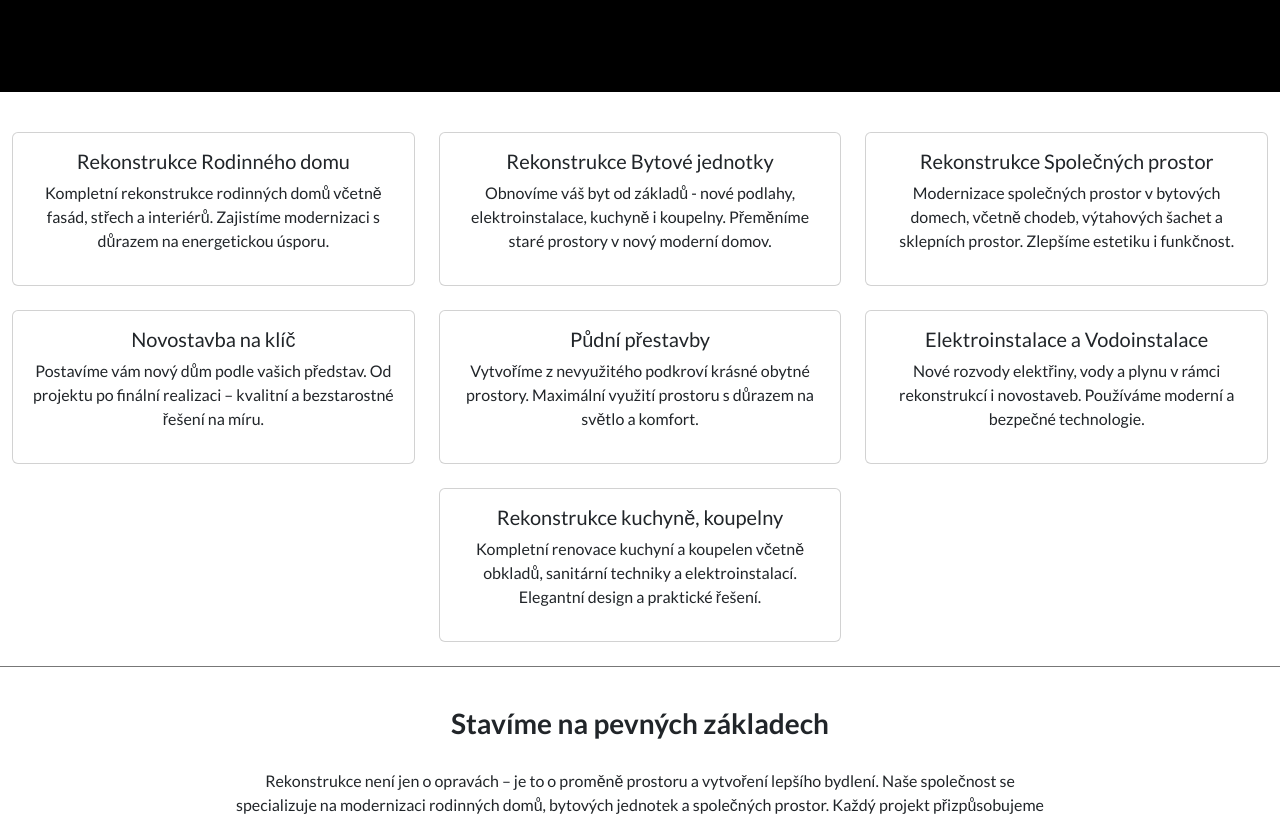
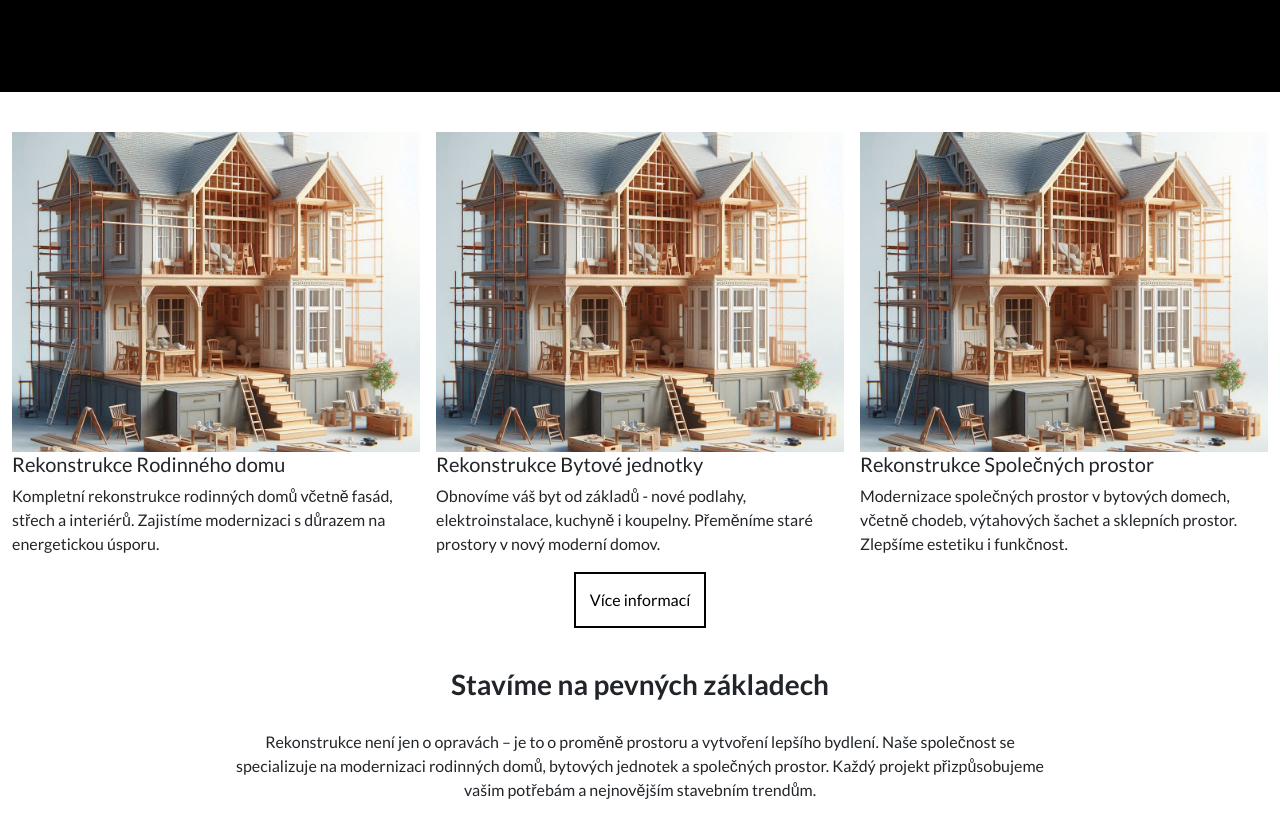
Before and after one commit to michael11plus/Stavebni-FE, a React (Create React App) app: page / in a window 1280 px wide. Shown: the part 1340-2156 px from the top of the page. Built offline with nearby package versions, Linux system fonts and the light colour scheme.

Commit message:
Modify services component

```diff
--- a/src/assets/index.js
+++ b/src/assets/index.js
@@ -1,7 +1,9 @@
 import kitchen_1 from './kitchen-1.png';
 import kitchen_2 from './kitchen-2.jpg';
+import reconstruct_house from './reconstruct-house.jpeg';
 
 export {
     kitchen_1,
-    kitchen_2
+    kitchen_2,
+    reconstruct_house
 };
--- a/src/components/Body/Services.jsx
+++ b/src/components/Body/Services.jsx
@@ -1,24 +1,37 @@
-import React from 'react';
+import React, { useState } from 'react';
 import { Container, Row, Col, Card } from 'react-bootstrap';
 import "../../styles/styles.css";
 import { servicesData } from '../../utils/mockupData';
+import { reconstruct_house } from '../../assets';
 
 const Services = () => {
+    const [showServices, setShowServices] = useState(false);
+    const showServicesHandler = () => {
+        setShowServices(!showServices);
+    };
+
     return (
         <Container className='services-container' fluid>
             {/* <h2>Naše služby</h2> */}
-            <Row className='justify-content-center'>
-                {servicesData.map((service) => (
-                    <Col key={service.id} md={6} lg={4} className="mb-4">
-                        <Card className="service-card">
-                            <Card.Body>
+            <div className='justify-content-center base-width p-0 service-grid'>
+                {servicesData.map((service, index) => {
+                    if (index > 2 && !showServices)
+                        return;
+                    else
+                        return (
+                            <div key={service.id} md={6} lg={4} className="">
+                                <Card className="service-card">
+                                    <img src={service.img} className='service-image'/>
+                                </Card>
                                 <h5 className="service-title">{service.title}</h5>
                                 <p className="service-caption">{service.caption}</p>
-                            </Card.Body>
-                        </Card>
-                    </Col>
-                ))}
-            </Row>
+                            </div>
+                        )
+                })}
+            </div>
+            <button className="button--black" onClick={showServicesHandler}>
+                Více informací
+            </button>
         </Container>
     );
 };
--- a/src/styles/styles.css
+++ b/src/styles/styles.css
@@ -27,20 +27,40 @@
     align-items: center;
 }
 
+.service-grid {
+    display: grid;
+    grid-template-columns: repeat(3, 1fr) !important; /* 3 equal-width columns */
+    gap: 16px !important; /* Space between columns */
+    margin: 0 !important; /* Ensure no extra margin */
+    padding: 0; /* Ensure no extra padding */
+    width: 100%; /* Make sure it takes full width */
+}
+
+.service-grid > * {
+    width: 100%;
+}
+
 .service-card {
     text-align: center;
-    border: none;
-    transition: transform 0.2s ease-in-out;
+    border: none !important;
+    /* transition: transform 0.2s ease-in-out; */
+
     cursor: pointer;
 }
 
+/*
 .service-card:hover {
     transform: scale(1.05);
+}
+ */
+
+.service-image {
+    object-fit: cover !important;
+    height: 320px;
 }
 
 .about-container {
     padding: 40px 0;
-    border-top: solid #777 0.5px;
     p {
         margin-top: 28px;
     }
@@ -147,6 +167,42 @@
     color: black;
 }
 
+
+.button--black {
+    position: relative;
+    text-align: center;
+    display: inline-block;
+    padding: 14px;
+    background-color: transparent;
+    color: black;
+    border: black solid 2px;
+    color: black;
+    overflow: hidden;
+    transition: color 0.2s ease, border-color 0.2s ease;
+    z-index: 1;
+}
+
+.button--black::after {
+    content: "";
+    position: absolute;
+    top: 50%;
+    left: 50%;
+    width: 0%;
+    height: 100%;
+    background-color: black;
+    transform: translate(-50%, -50%);
+    transition: width 0.2s ease-in-out;
+    z-index: -1; /* Moves behind the text */
+}
+
+.button--black:hover::after {
+    width: 102%;
+}
+
+.button--black:hover {
+    color: white;
+}
+
 .flipped-image {
     transform: scaleX(-1);
 }
--- a/src/utils/mockupData.js
+++ b/src/utils/mockupData.js
@@ -1,16 +1,21 @@
+import { reconstruct_house } from "../assets";
+
 export const servicesData = [
     {
         id: 1,
+        img: reconstruct_house,
         title: "Rekonstrukce Rodinného domu",
         caption: "Kompletní rekonstrukce rodinných domů včetně fasád, střech a interiérů. Zajistíme modernizaci s důrazem na energetickou úsporu."
     },
     {
         id: 2,
+        img: reconstruct_house,
         title: "Rekonstrukce Bytové jednotky",
         caption: "Obnovíme váš byt od základů - nové podlahy, elektroinstalace, kuchyně i koupelny. Přeměníme staré prostory v nový moderní domov."
     },
     {
         id: 3,
+        img: reconstruct_house,
         title: "Rekonstrukce Společných prostor",
         caption: "Modernizace společných prostor v bytových domech, včetně chodeb, výtahových šachet a sklepních prostor. Zlepšíme estetiku i funkčnost."
     },
```
Also changed, not shown: src/assets/reconstruct-house.jpeg (added).
